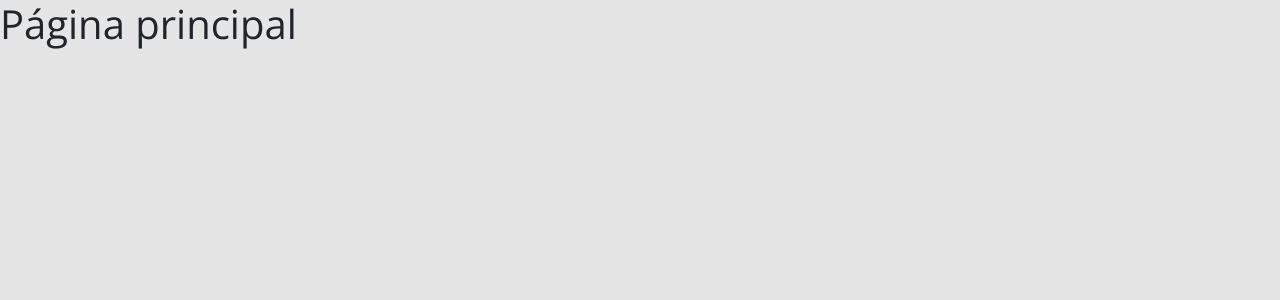
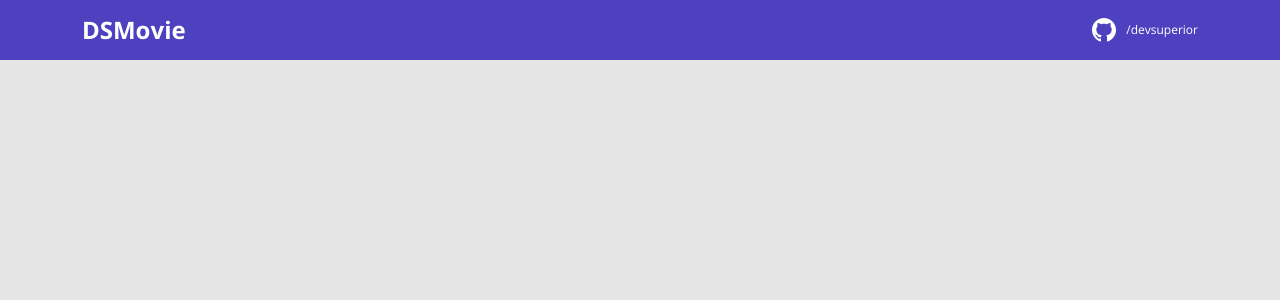
Before and after one commit to Hfictus/DSMovie-Monorepo, a React (Vite) app in the folder frontend/: page / in a window 1280 px wide. Shown: the top 300 px of the page. Built offline with nearby package versions, Linux system fonts and the light colour scheme.

Commit message:
Header component

```diff
--- a/frontend/src/App.css
+++ /dev/null
@@ -1,6 +0,0 @@
-
-
-
-h1 {
-  color: var(--color-red);
-}
--- a/frontend/src/App.tsx
+++ b/frontend/src/App.tsx
@@ -1,11 +1,11 @@
 
 
 
-import './App.css';
+import Header from './components/Header/index';
 
 export default function App() {
 
   return (
-    <h1>Página principal  </h1>
-  )
+    <Header />
+  );
 }
--- a/frontend/src/components/Header/index.tsx
+++ b/frontend/src/components/Header/index.tsx
@@ -1,12 +1,24 @@
-
+import githubIcon from '../../assets/github.svg';
 import './styles.css';
 
 export default function Header() {
 
     return(
-        <>
-        </>
-
+        <header>
+            <nav className="container">
+                <div className="dsmovie-nav-content">
+                    <h1>DSMovie</h1>
+                    <a href="https://github.com/devsuperior">
+                        <div className="dsmovie-contact-container">
+                            <img src={githubIcon} alt="Github" />
+                            <p className="dsmovie-contact-link">
+                                /devsuperior
+                            </p>
+                        </div>
+                    </a>
+                </div>
+            </nav>
+        </header>
     );
 
 }
--- a/frontend/src/components/Header/styles.css
+++ b/frontend/src/components/Header/styles.css
@@ -0,0 +1,30 @@
+
+header {
+    height: 60px;
+    background-color: var(--color-primary);
+    display: flex;
+    align-items: center;
+}
+
+.dsmovie-nav-content {
+    display: flex;
+    align-items: center;
+    justify-content: space-between;
+    color: #fff;
+}
+
+.dsmovie-nav-content h1 {
+    font-size: 24px;
+    margin: 0;
+    font-weight: 700;
+}
+
+.dsmovie-contact-container {
+    display: flex;
+    align-items: center;
+}
+
+.dsmovie-contact-link {
+    margin: 0 0 0 10px;
+    font-size: 12px;
+}
--- a/frontend/src/main.tsx
+++ b/frontend/src/main.tsx
@@ -1,7 +1,7 @@
+import 'bootstrap/dist/css/bootstrap.min.css';
 import { StrictMode } from 'react'
 import { createRoot } from 'react-dom/client'
-import 'bootstrap/dist/css/bootstrap.min.css';
-  import './index.css'
+import './index.css'
 import App from './App.tsx'
 
 createRoot(document.getElementById('root')!).render(
--- a/frontend/tsconfig.app.json
+++ b/frontend/tsconfig.app.json
@@ -1,6 +1,5 @@
 {
   "compilerOptions": {
-    "baseUrl": "./src",
     "tsBuildInfoFile": "./node_modules/.tmp/tsconfig.app.tsbuildinfo",
     "target": "ES2022",
     "useDefineForClassFields": true,
```
Also changed, not shown: frontend/src/assets/github.svg (renamed from frontend/src/assets/github 1.svg).
